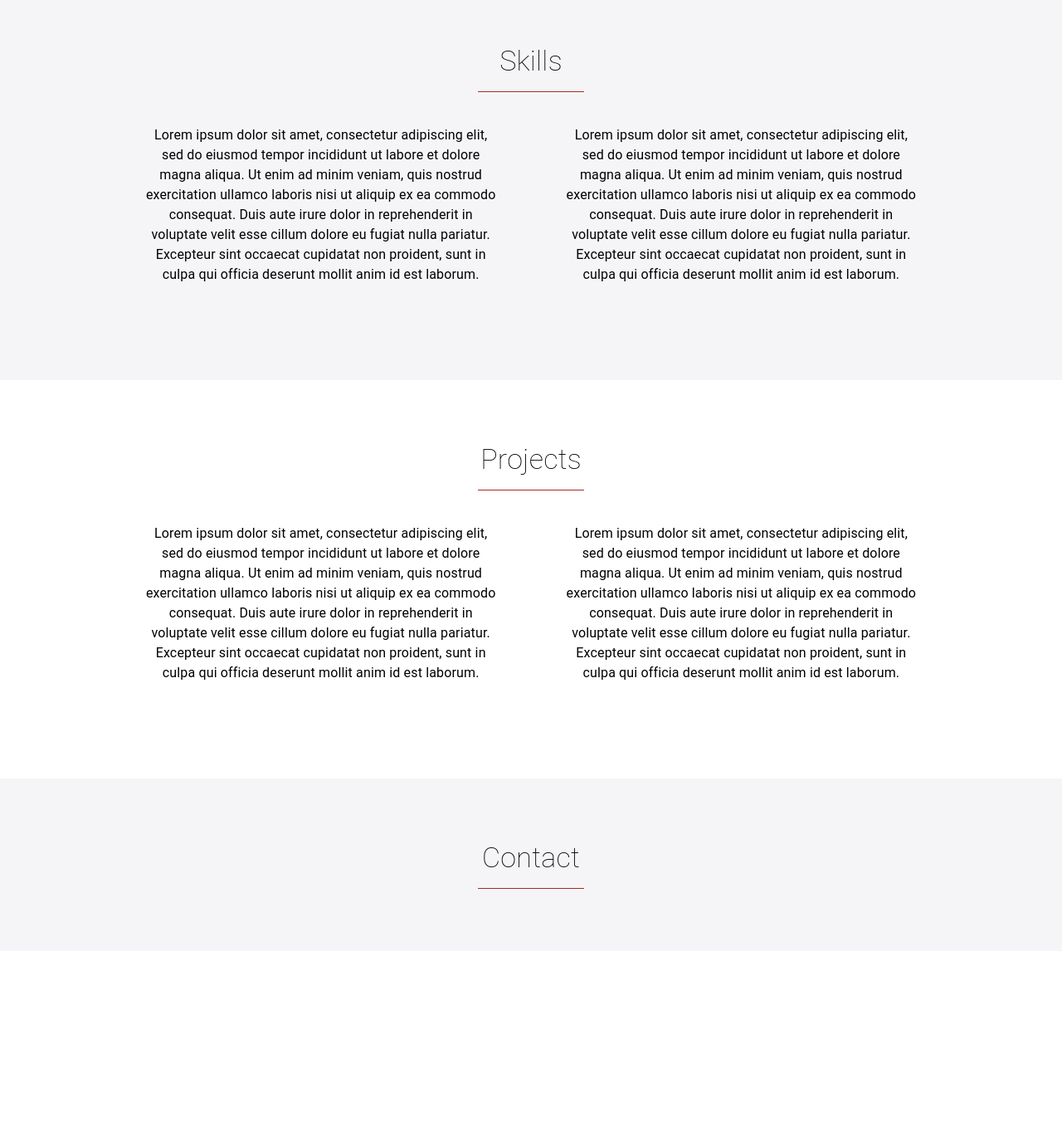
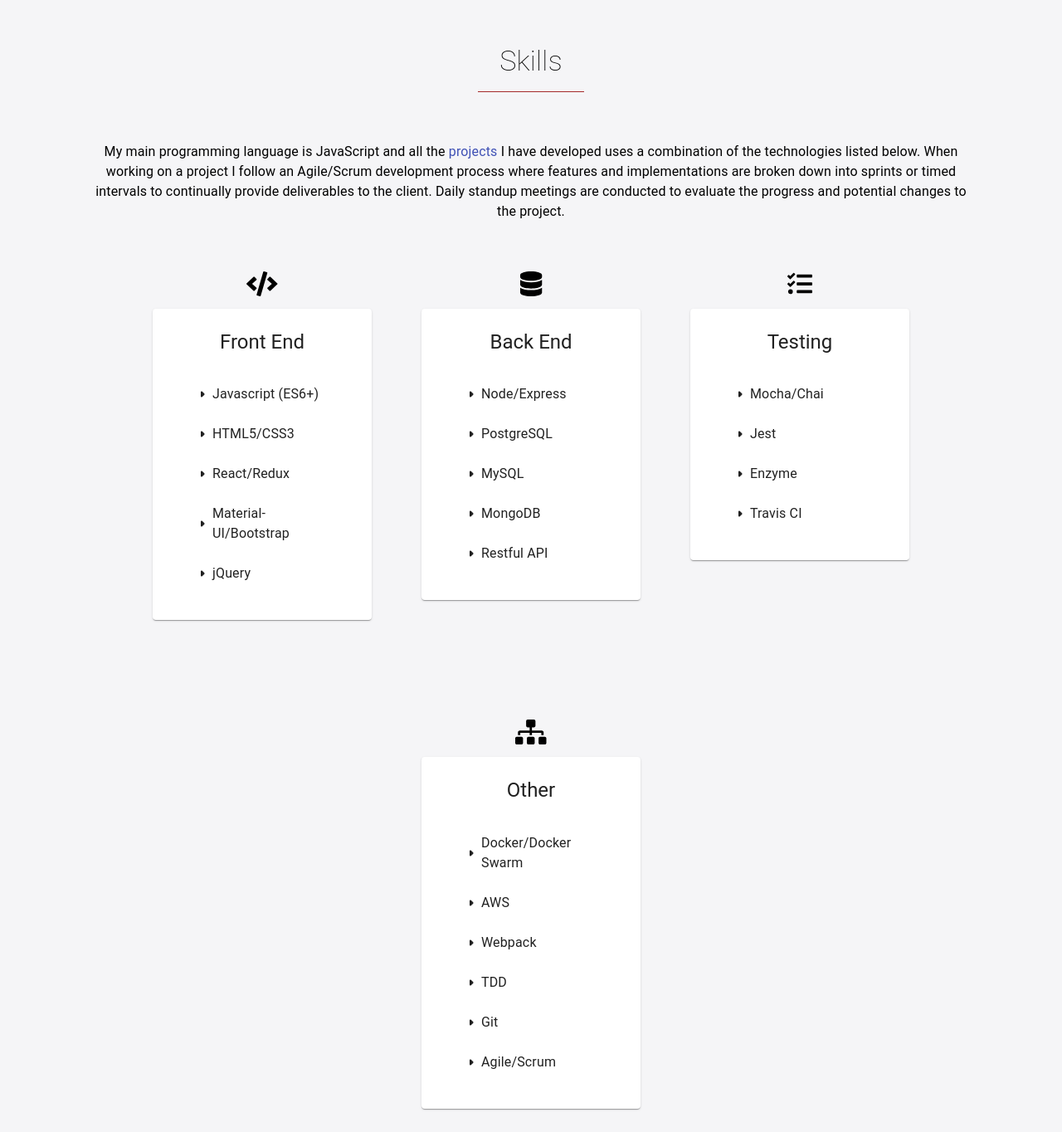
Before and after one commit to ericlus/portfolio, a React (Create React App) app in the folder client/: page / in a window 1280 px wide. Shown: the part 1433-2797 px from the top of the page at 83% size. Before the commit the page ends 2579 px from the top, so only its background shows below. Built offline with nearby package versions, Linux system fonts and the light colour scheme; the HTML template or start-up script is replaced by a standard one.

Commit message:
Added skills and agile description

```diff
--- a/client/src/Skills.jsx
+++ b/client/src/Skills.jsx
@@ -2,10 +2,40 @@
 import Grid from "@material-ui/core/Grid";
 import Typography from "@material-ui/core/Typography";
 import Divider from "@material-ui/core/Divider";
+import Paper from "@material-ui/core/Paper";
+import { makeStyles } from "@material-ui/core/styles";
+import List from "@material-ui/core/List";
+import ListItem from "@material-ui/core/ListItem";
+import ListItemText from "@material-ui/core/ListItemText";
+import ArrowRightRoundedIcon from "@material-ui/icons/ArrowRightRounded";
+import { FontAwesomeIcon } from "@fortawesome/react-fontawesome";
+import {
+  faDatabase,
+  faCode,
+  faTasks,
+  faSitemap
+} from "@fortawesome/free-solid-svg-icons";
+import Link from "@material-ui/core/Link";
+
+const useStyles = makeStyles(theme => ({
+  root: {
+    padding: theme.spacing(3, 4),
+    width: "200px"
+  },
+  subHeader: {
+    textAlign: "center",
+    marginBottom: "15px"
+  },
+  icons: {
+    fontSize: "30px",
+    marginBottom: "15px"
+  }
+}));
 
 const Skills = () => {
+  const classes = useStyles();
   return (
-    <Grid container direction="row" justify="center" alignItems="center">
+    <Grid container direction="row" justify="center" alignItems="flex-start">
       <Grid item xs={12} style={{ textAlign: "center" }}>
         <Typography
           variant="h4"
@@ -17,29 +47,138 @@
           variant="middle"
           style={{ backgroundColor: "brown", margin: "auto", width: "10%" }}
         />
+        <Typography style={{ margin: "60px 110px 0px 110px" }}>
+          My main programming language is JavaScript and all the{" "}
+          <Link style={{ cursor: "pointer" }}>projects</Link> I have developed
+          uses a combination of the technologies listed below. When working on a
+          project I follow an Agile/Scrum development process where features and
+          implementations are broken down into sprints or timed intervals to
+          continually provide deliverables to the client. Daily standup meetings
+          are conducted to evaluate the progress and potential changes to the
+          project.
+        </Typography>
       </Grid>
 
-      <Grid item xs={4} style={{ textAlign: "center", margin: "40px 40px" }}>
-        <Typography>
-          Lorem ipsum dolor sit amet, consectetur adipiscing elit, sed do
-          eiusmod tempor incididunt ut labore et dolore magna aliqua. Ut enim ad
-          minim veniam, quis nostrud exercitation ullamco laboris nisi ut
-          aliquip ex ea commodo consequat. Duis aute irure dolor in
-          reprehenderit in voluptate velit esse cillum dolore eu fugiat nulla
-          pariatur. Excepteur sint occaecat cupidatat non proident, sunt in
-          culpa qui officia deserunt mollit anim id est laborum.
-        </Typography>
+      <Grid item style={{ textAlign: "center", margin: "60px 30px" }}>
+        <FontAwesomeIcon icon={faCode} className={classes.icons} />
+        <Paper className={classes.root}>
+          <Typography variant="h5" className={classes.subHeader}>
+            Front End
+          </Typography>
+
+          <List component="nav" aria-label="mailbox folders">
+            <ListItem>
+              <ArrowRightRoundedIcon />
+              <ListItemText primary="Javascript (ES6+)" />
+            </ListItem>
+            <ListItem>
+              <ArrowRightRoundedIcon />
+              <ListItemText primary="HTML5/CSS3" />
+            </ListItem>
+            <ListItem>
+              <ArrowRightRoundedIcon />
+              <ListItemText primary="React/Redux" />
+            </ListItem>
+            <ListItem>
+              <ArrowRightRoundedIcon />
+              <ListItemText primary="Material-UI/Bootstrap" />
+            </ListItem>
+            <ListItem>
+              <ArrowRightRoundedIcon />
+              <ListItemText primary="jQuery" />
+            </ListItem>
+          </List>
+        </Paper>
       </Grid>
-      <Grid item xs={4} style={{ textAlign: "center", margin: "40px 40px" }}>
-        <Typography>
-          Lorem ipsum dolor sit amet, consectetur adipiscing elit, sed do
-          eiusmod tempor incididunt ut labore et dolore magna aliqua. Ut enim ad
-          minim veniam, quis nostrud exercitation ullamco laboris nisi ut
-          aliquip ex ea commodo consequat. Duis aute irure dolor in
-          reprehenderit in voluptate velit esse cillum dolore eu fugiat nulla
-          pariatur. Excepteur sint occaecat cupidatat non proident, sunt in
-          culpa qui officia deserunt mollit anim id est laborum.
-        </Typography>
+      <Grid item style={{ textAlign: "center", margin: "60px 30px" }}>
+        <FontAwesomeIcon icon={faDatabase} className={classes.icons} />
+        <Paper className={classes.root}>
+          <Typography variant="h5" className={classes.subHeader}>
+            Back End
+          </Typography>
+          <List component="nav" aria-label="mailbox folders">
+            <ListItem>
+              <ArrowRightRoundedIcon />
+              <ListItemText primary="Node/Express" />
+            </ListItem>
+            <ListItem>
+              <ArrowRightRoundedIcon />
+              <ListItemText primary="PostgreSQL" />
+            </ListItem>
+            <ListItem>
+              <ArrowRightRoundedIcon />
+              <ListItemText primary="MySQL" />
+            </ListItem>
+            <ListItem>
+              <ArrowRightRoundedIcon />
+              <ListItemText primary="MongoDB" />
+            </ListItem>
+            <ListItem>
+              <ArrowRightRoundedIcon />
+              <ListItemText primary="Restful API" />
+            </ListItem>
+          </List>
+        </Paper>
+      </Grid>
+      <Grid item style={{ textAlign: "center", margin: "60px 30px" }}>
+        <FontAwesomeIcon icon={faTasks} className={classes.icons} />
+        <Paper className={classes.root}>
+          <Typography variant="h5" className={classes.subHeader}>
+            Testing
+          </Typography>
+          <List component="nav" aria-label="mailbox folders">
+            <ListItem>
+              <ArrowRightRoundedIcon />
+              <ListItemText primary="Mocha/Chai" />
+            </ListItem>
+            <ListItem>
+              <ArrowRightRoundedIcon />
+              <ListItemText primary="Jest" />
+            </ListItem>
+            <ListItem>
+              <ArrowRightRoundedIcon />
+              <ListItemText primary="Enzyme" />
+            </ListItem>
+            <ListItem>
+              <ArrowRightRoundedIcon />
+              <ListItemText primary="Travis CI" />
+            </ListItem>
+          </List>
+        </Paper>
+      </Grid>
+      <Grid item style={{ textAlign: "center", margin: "60px 30px" }}>
+        <FontAwesomeIcon icon={faSitemap} className={classes.icons} />
+        <Paper className={classes.root}>
+          <Typography variant="h5" className={classes.subHeader}>
+            Other
+          </Typography>
+          <List component="nav" aria-label="mailbox folders">
+            <ListItem>
+              <ArrowRightRoundedIcon />
+              <ListItemText primary="Docker/Docker Swarm" />
+            </ListItem>
+            <ListItem>
+              <ArrowRightRoundedIcon />
+              <ListItemText primary="AWS" />
+            </ListItem>
+            <ListItem>
+              <ArrowRightRoundedIcon />
+              <ListItemText primary="Webpack" />
+            </ListItem>
+            <ListItem>
+              <ArrowRightRoundedIcon />
+              <ListItemText primary="TDD" />
+            </ListItem>
+            <ListItem>
+              <ArrowRightRoundedIcon />
+              <ListItemText primary="Git" />
+            </ListItem>
+            <ListItem>
+              <ArrowRightRoundedIcon />
+              <ListItemText primary="Agile/Scrum" />
+            </ListItem>
+          </List>
+        </Paper>
       </Grid>
     </Grid>
   );
```
Also changed, not shown: package.json (+10 -7 lines), 1 other file (tests, documents, lock files or other folders).
